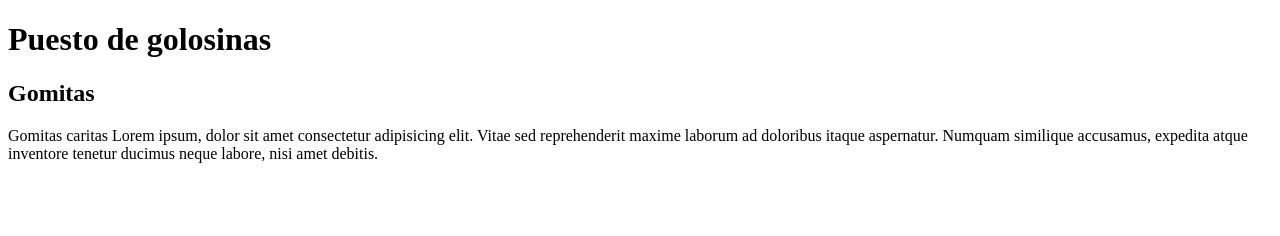
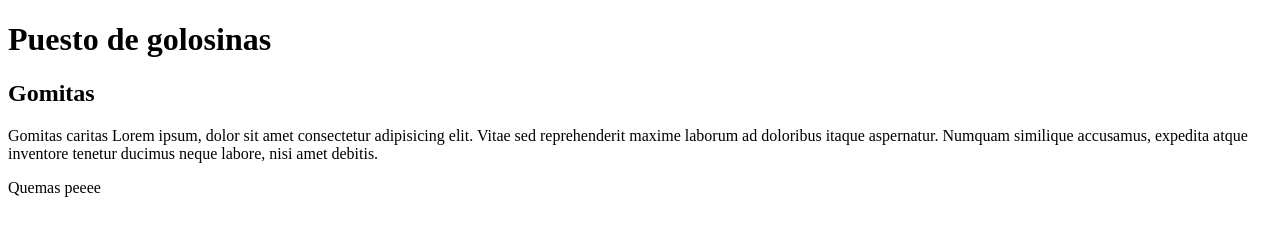
Before and after one commit to RichardQr96/NuevoRepositorio, a plain HTML site: page index.html in a window 1280 px wide. Drawn offline with Linux system fonts and the light colour scheme.

Commit message:
agregador footer

```diff
--- a/index.html
+++ b/index.html
@@ -14,6 +14,11 @@
         <p>Gomitas caritas Lorem ipsum, dolor sit amet consectetur adipisicing elit. Vitae sed reprehenderit maxime laborum ad doloribus itaque aspernatur. Numquam similique accusamus, expedita atque inventore tenetur ducimus neque labore, nisi amet debitis.
 
         </p>
+        <footer>
+            <p>
+                Quemas peeee
+            </p>
+        </footer>
     </section>
 </body>
 </html>
```
